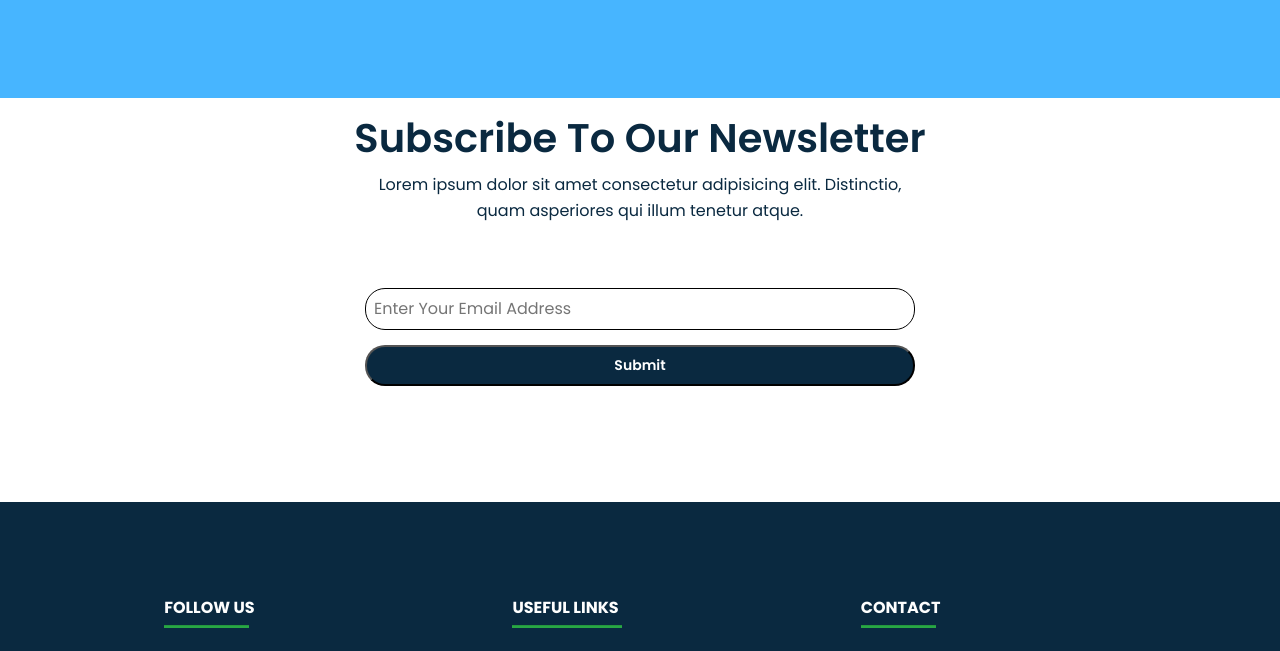
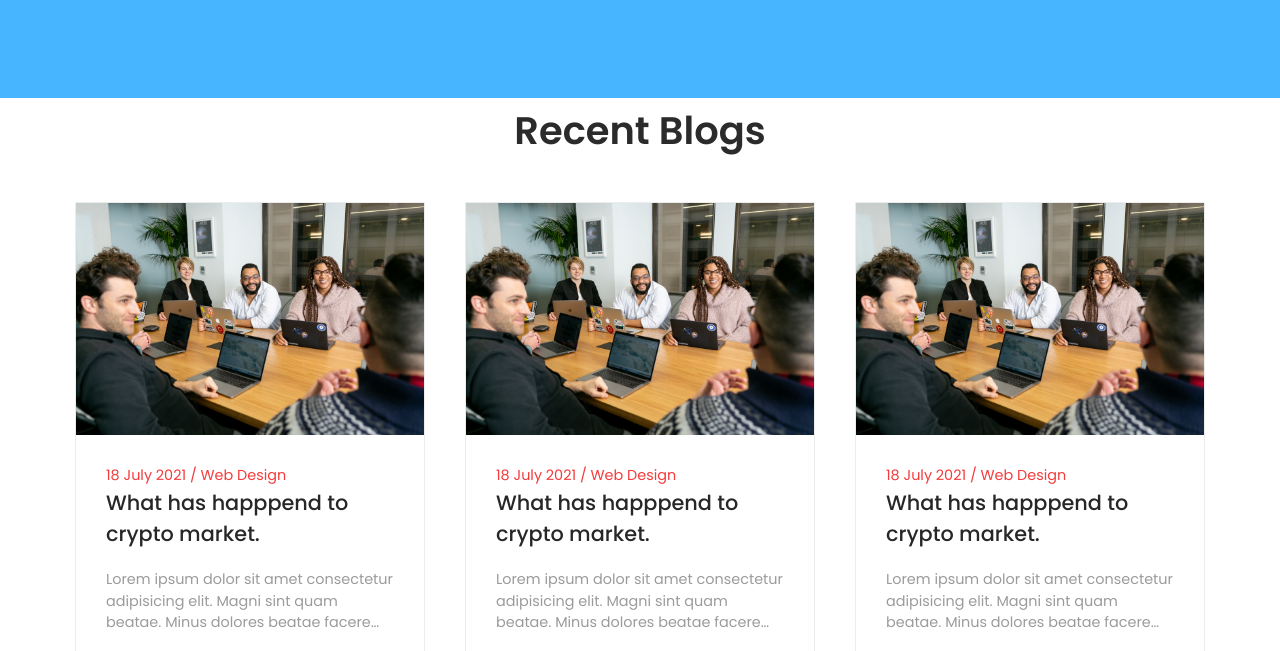
Before and after one commit to BTW3-WX/LST, a plain HTML site: page index.html in a window 1280 px wide. Shown: the part 2372-3023 px from the top of the page. Drawn offline with nearby package versions, Linux system fonts and the light colour scheme; a script that the page names is missing.

Commit message:
added blog

```diff
--- a/index.html
+++ b/index.html
@@ -5,6 +5,7 @@
     <meta http-equiv="X-UA-Compatible" content="IE=edge">
     <meta name="viewport" content="width=device-width, initial-scale=1.0">
     <title>LTG Capital</title>
+    <link rel="icon" href="./images/Screenshot (217).png">
     <link rel="stylesheet" href="https://cdn.jsdelivr.net/npm/bootstrap@4.0.0/dist/css/bootstrap.min.css" integrity="sha384-Gn5384xqQ1aoWXA+058RXPxPg6fy4IWvTNh0E263XmFcJlSAwiGgFAW/dAiS6JXm" crossorigin="anonymous">
     <link rel="stylesheet" href="styles.css">
     <link rel="stylesheet" href="boxicons-2.1.2/css/boxicons.min.css">
@@ -123,13 +124,13 @@
 </div>
 
     <!--testimonials-->
-    <section id="testimonials">
+  <section id="testimonials">
         <div id="carouselExampleControls" class="carousel slide" data-ride="carousel" data-pause="hover">
 
           <div class="carousel-inner">
             <div class="carousel-item active"> <!--there must be one active among carousel items-->
-              <h2>Lorem ipsum dolor sit amet consectetur adipisicing elit. Magnam beatae laborum error aspernatur rem possimus, ducimus voluptatum.</h2>
-              <img class="testimonials-image" src="images/xavier-img.jpg" alt="profile-pic">
+              <h2>Lorem ipsum dolor sit amet consectetur adipisicing elit. Magnam beatae laborum error aspernatur.</h2>
+              <img class="testimonials-image" src="images/man.jpg" alt="profile-pic">
               <em>Xavier, Chennai</em>
             </div>
 
@@ -149,12 +150,55 @@
             <span class="sr-only">Next</span>
           </a>
         </div>
-      </section>
+  </section>
       <!--testimonials ends here-->
+
+      <!--Blog Section-->
+      <div class="blog-heading">
+        <h3>Recent Blogs</h3>
+      </div>
+      <div class="blog-container">
+
+        <div class="blog-box">
+          <div class="blog-img">
+            <img src="images/img1.jpg" alt="Blog">
+          </div>
+          <div class="blog-text">
+            <span>18 July 2021 / Web Design</span>
+            <a href="" class="blog-title">What has happpend to crypto market. </a>
+            <p>Lorem ipsum dolor sit amet consectetur adipisicing elit. Magni sint quam beatae. Minus dolores beatae facere consectetur eveniet quos natus quam quis est numquam? Aperiam assumenda.</p>
+            <a href="#">Read More</a>
+          </div>
+        </div>
+
+        <div class="blog-box">
+            <div class="blog-img">
+              <img src="images/img1.jpg" alt="Blog">
+            </div>
+            <div class="blog-text">
+              <span>18 July 2021 / Web Design</span>
+              <a href="" class="blog-title">What has happpend to crypto market. </a>
+              <p>Lorem ipsum dolor sit amet consectetur adipisicing elit. Magni sint quam beatae. Minus dolores beatae facere consectetur eveniet quos natus quam quis est numquam? Aperiam assumenda.</p>
+              <a href="#">Read More</a>
+            </div>
+        </div>
+
+         <div class="blog-box">
+              <div class="blog-img">
+                <img src="images/img1.jpg" alt="Blog">
+              </div>
+              <div class="blog-text">
+                <span>18 July 2021 / Web Design</span>
+                <a href="" class="blog-title">What has happpend to crypto market. </a>
+                <p>Lorem ipsum dolor sit amet consectetur adipisicing elit. Magni sint quam beatae. Minus dolores beatae facere consectetur eveniet quos natus quam quis est numquam? Aperiam assumenda.</p>
+                <a href="#">Read More</a>
+              </div>
+          </div>
+        </div>
 
 
       <!-- Newsletter Section -->
-    <section id="contact" class="contact py-3">
+  <section id="contact" class="contact py-3">
       <h2 class="text-center">Subscribe To Our Newsletter</h2>
       <p class="text-center">Lorem ipsum dolor sit amet consectetur adipisicing elit. Distinctio,<br> quam asperiores qui illum tenetur atque.</p>
       <div class="wrapper">
--- a/styles.css
+++ b/styles.css
@@ -1,19 +1,18 @@
-
 @import url('https://fonts.googleapis.com/css2?family=Poppins:wght@100;200;300;400;500;600;700;800&display=swap');
-
 @import url('https://fonts.googleapis.com/css2?family=Baloo+Bhai+2:wght@600&family=Dancing+Script:wght@700&display=swap');
-
-
-
-
 @import url('https://fonts.googleapis.com/css2?family=Poppins:wght@100;200;300;400;500;600;700;800&display=swap');
-
 
 *{
     margin: 0;
     padding: 0;
     box-sizing: border-box;
     font-family: 'Poppins', sans-serif;
+}
+a{
+    text-decoration: none;
+}
+ul{
+    list-style: none;
 }
 
 /* Smooth Scroll */
@@ -358,6 +357,7 @@ nav{
     margin-right: 5px;
 }
 
+/* Testimonils Section */
 #testimonials{
     text-align: center;
     background-color: #47B5FF;
@@ -371,6 +371,89 @@ nav{
 .carousel-item{
     padding:7% 15%;
 }
+
+/*Blog Section */
+#blog{
+    display: flex;
+    justify-content: center;
+    align-items: center;
+    flex-direction:column;
+    padding: 40px;
+    border-bottom: 1px solid rgba(0, 0, 0, 0.05);
+}
+.blog-heading{
+    display: flex;
+    justify-content: center;
+    align-items: center;
+    flex-direction:column;
+}
+.blog-heading h3{
+    margin-top: 10px;
+    font-size: 2.4rem;
+    color: #2b2b2b;
+    font-weight: 600;
+}
+.blog-container{
+    display: flex;
+    justify-content: center;
+    align-items: center;
+    margin: 20px 0px;
+    flex-wrap: wrap;
+}
+.blog-box{
+    width: 350px;
+    background-color: #ffffff;
+    border: 1px solid #ececec;
+    margin: 20px;
+}
+.blog-img{
+    width: 100%;
+    height: auto;
+}
+.blog-img img{
+    width: 100%;
+    height: 100%;
+    object-fit: cover;
+    object-position: center;
+}
+.blog-text{
+    padding: 30px;
+    display: flex;
+    flex-direction: column;
+}
+.blog-text span{
+    color: #f33c3c;
+    font-size: 0.9rem;
+}
+.blog-text .blog-title{
+    font-size: 1.3rem;
+    font-weight: 500;
+    color: #272727;
+}
+.blog-text .blog-title:hover{
+    color: #f33c3c;
+    transition: all ease 0.3s;
+    text-decoration: none;
+}
+.blog-text p {
+    color: #9b9b9b;
+    font-size: 0.9rem;
+    display: -webkit-box;
+    -webkit-line-clamp: 3;
+    -webkit-box-orient: vertical;
+    overflow: hidden;
+    text-overflow: ellipsis;
+    margin: 20px 0px;
+}
+.blog-text a{
+    color: #0f0f0f;
+}
+.blog-text a:hover{
+    color: #f33c3c;
+    transition: all ease 0.3s;
+    text-decoration: none;
+}
+
 /* newsletter Styling */
 #contact h2{
     font-size: 40px;
@@ -460,9 +543,8 @@ nav{
     pointer-events: auto;
     bottom: 30px;
 }
+
 /* for responsiveness */
-
-
 @media only screen and (max-width:1043px ){
     .showcase .left {
         display: none;
```
Also changed, not shown: images/man.jpg (added), images/xavier-img.jpg (deleted), 1 other file.
